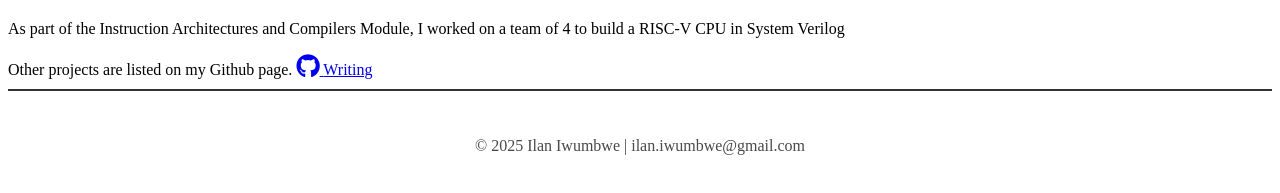
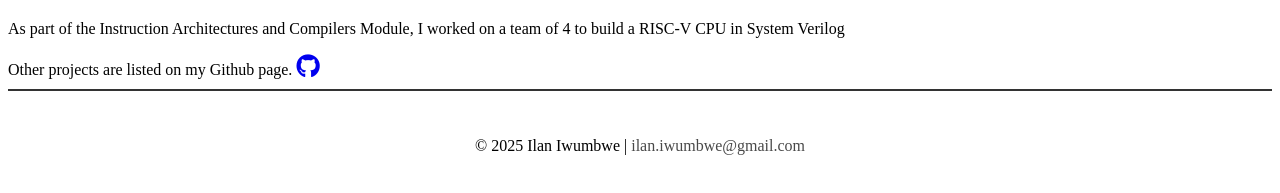
Before and after one commit to IlanIwumbwe/Portfolio, a plain HTML site: page html/index.html in a window 1280 px wide. Shown: the part 933-1126 px from the top of the page. Drawn offline with Linux system fonts and the light colour scheme.

Commit message:
remove link

```diff
--- a/html/index.html
+++ b/html/index.html
@@ -75,8 +75,6 @@
         <i class="fab fa-github" style="font-size: 24px;"></i>
     </a>
 
-    <a href="story.html">Writing</h2>
-
     <hr>
     <footer>
         <p>&copy; 2025 Ilan Iwumbwe | <a href="mailto:ilan.iwumbwe@gmail.com">ilan.iwumbwe@gmail.com</a></p>
```
